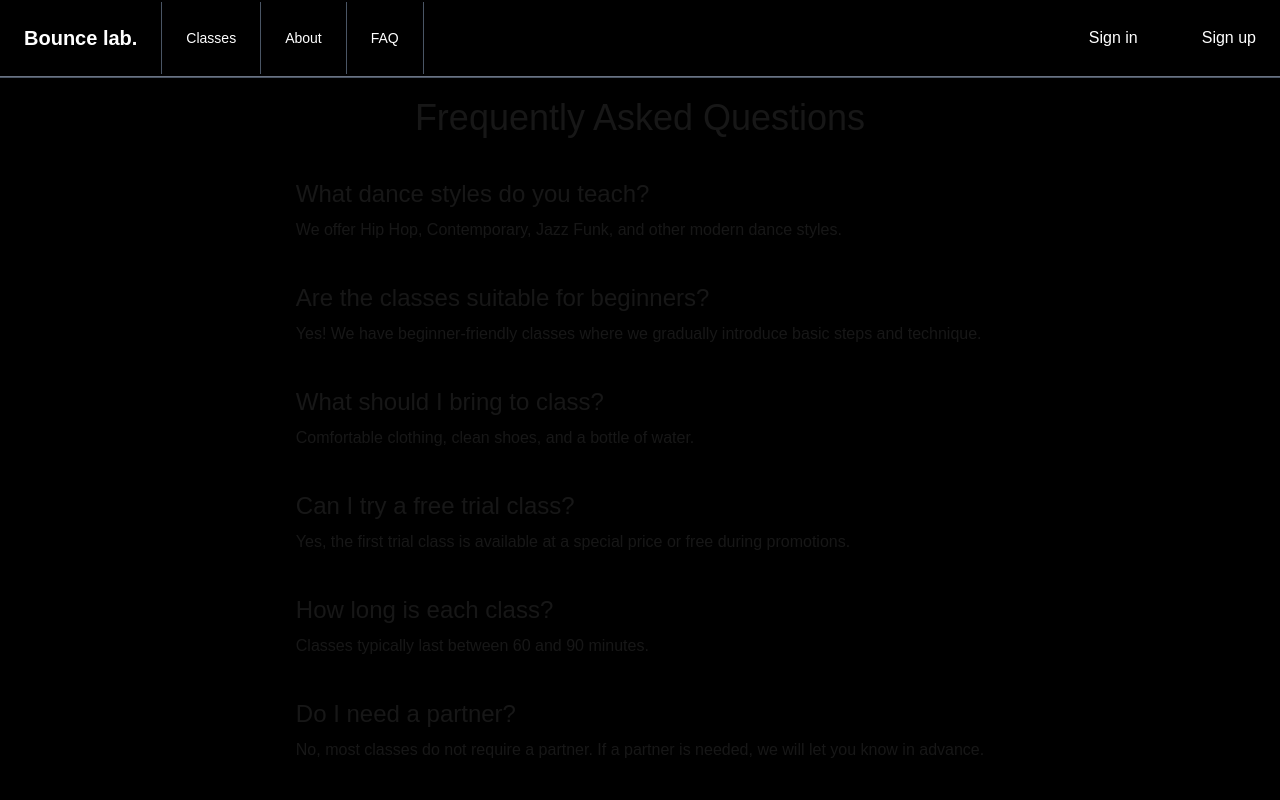
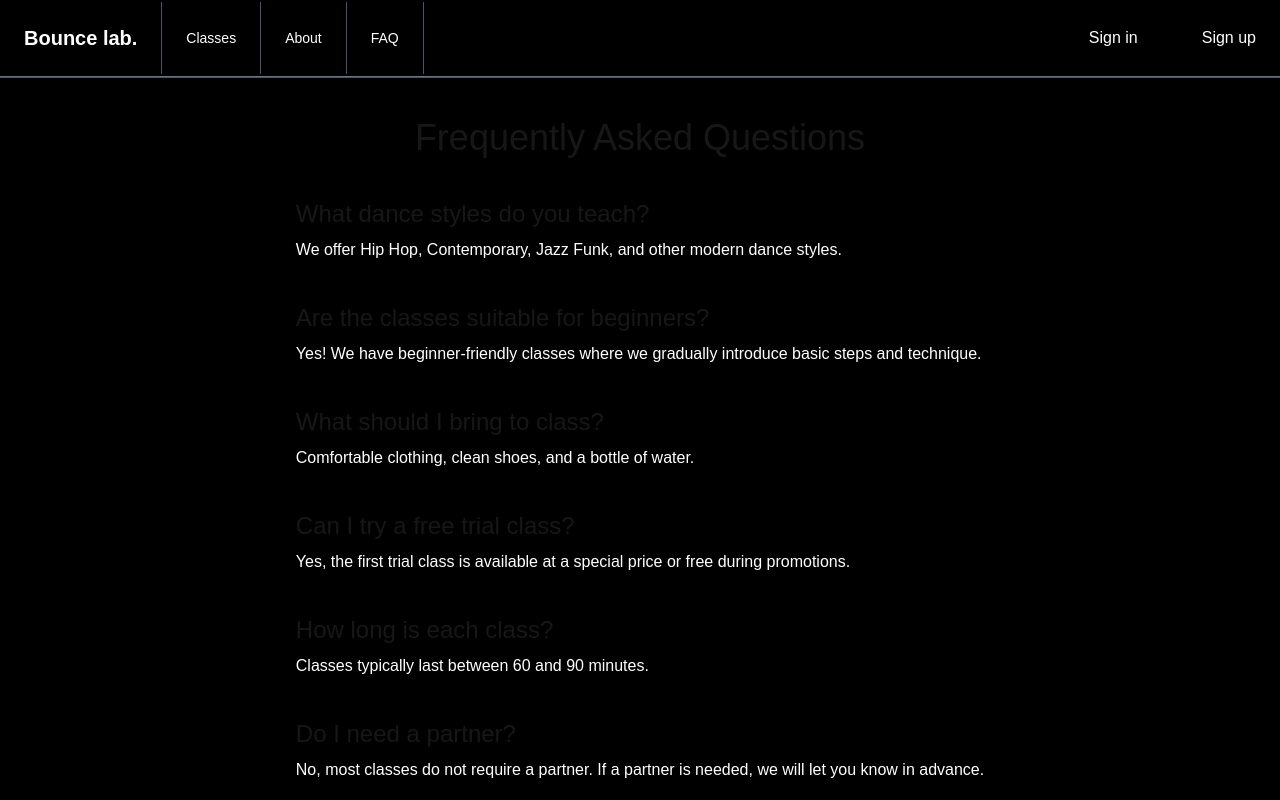
Before and after one commit to Yevhenii770/twerk, a Next.js app: page /faq in a window 1280 px wide. Shown: the top 800 px of the page. Built offline with nearby package versions, Linux system fonts and the light colour scheme; no server answers; a web font is replaced by a local one.

Commit message:
layout fix

```diff
--- a/app/(marketing)/about/page.tsx
+++ b/app/(marketing)/about/page.tsx
@@ -18,7 +18,7 @@ export default function About() {
         durationSec={18}
       />
       <SectionContainer>
-        <div className="relative w-full h-[20vh] sm:h-[20vh] md:w-5/11 bg-black md:h-full">
+        <div className="relative w-full bg-black h-[20vh] md:w-5/11  md:h-auto lg:h-auto">
           <OverlayTitle text="Founders" />
         </div>
         <div className=" w-full flex md:w-6/11">
--- a/app/(marketing)/classes/page.tsx
+++ b/app/(marketing)/classes/page.tsx
@@ -19,7 +19,10 @@ export default function Classes() {
             <OverlayTitle text="Booking Experience for Classes" size="sm" />
           </div>
         </div>
-        <div className="grid grid-cols-1 md:grid-cols-2 md:w-5/11">
+        {/* grid grid-cols-1 md:grid-cols-2 */}
+        <div className="md:w-5/11">
+          <div className="flex flex-col lg:flex-row">
+            <div className="flex-1 flex">
               <ClassCard
                 id="A1"
                 title="Twerk Choreo"
@@ -28,6 +31,8 @@ export default function Classes() {
                 imageUrl="/red_sample.png"
                 bookingUrl="/dashboard"
               />
+            </div>
+            <div className="flex-1 flex">
               <ClassCard
                 id="B1"
                 title="Twerk Choreo (Advanced)"
@@ -36,6 +41,11 @@ export default function Classes() {
                 imageUrl="/red_sample.png"
                 bookingUrl="/dashboard"
               />
+            </div>
+          </div>
+
+          <div className="flex flex-col lg:flex-row ">
+            <div className="flex-1 flex ">
               <ClassCard
                 id="C3"
                 title="Breaking Basics"
@@ -45,6 +55,8 @@ export default function Classes() {
                 bookingUrl="/dashboard"
                 isUnavailable={true}
               />
+            </div>
+            <div className="flex-1 flex">
               <ClassCard
                 id="C1"
                 title="Hip Hop Foundations"
@@ -54,6 +66,8 @@ export default function Classes() {
                 bookingUrl="/dashboard"
                 isUnavailable={true}
               />
+            </div>
+          </div>
         </div>
       </SectionContainer>
 
--- a/app/(marketing)/faq/page.tsx
+++ b/app/(marketing)/faq/page.tsx
@@ -44,14 +44,14 @@ const faqs = [
 export default function Faq() {
   return (
     <SectionContainer>
-      <div className="p-5 bg-black h-full w-full">
+      <div className=" p-5 sm:p-5 md:p-0 bg-black h-full w-full">
         <div className="flex flex-col items-center">
-          <h2 className="mb-10 text-4xl">Frequently Asked Questions</h2>
+          <h2 className="mb-10 text-4xl mt-10">Frequently Asked Questions</h2>
           <ul>
             {faqs.map((ell, i) => (
               <li key={i} className="mb-10">
                 <h3 className="text-2xl text-bold mb-2">{ell.question}</h3>
-                <p>{ell.answer}</p>
+                <p className="text-white">{ell.answer}</p>
               </li>
             ))}
           </ul>
--- a/components/ClassCard.tsx
+++ b/components/ClassCard.tsx
@@ -22,7 +22,7 @@ export default function ClassCard({
 }: ClassCardProps) {
   return (
     <div
-      className={`flex flex-col divide-x divide-y divide-gray-200 ${
+      className={`relative flex flex-col divide-x divide-y divide-gray-200 w-full ${
         isUnavailable ? "card-disabled" : "card-active"
       }`}
     >
--- a/components/OverlayTitle.tsx
+++ b/components/OverlayTitle.tsx
@@ -2,22 +2,26 @@ type OverlayTitleProps = {
   text: string;
   className?: string;
   size?: "sm" | "md" | "lg";
+  textColor?: string;
 };
 
 const sizes: Record<NonNullable<OverlayTitleProps["size"]>, string> = {
   sm: "text-3xl sm:text-4xl md:text-5xl",
   md: "text-3xl md:text-6xl",
-  lg: "md:text-8xl text-6xl",
+  lg: "text-3xl md:text-6xl",
 };
 
 export default function OverlayTitle({
   text,
   className = "",
   size = "sm",
+  textColor = "text-white",
 }: OverlayTitleProps) {
   return (
     <div className={`absolute top-0 left-0 p-6 ${className}`}>
-      <h2 className={`${sizes[size]} font-bold text-white`}>{text}</h2>
+      <h2 className={`${sizes[size]} font-bold ${textColor ?? "text-white"}`}>
+        {text}
+      </h2>
     </div>
   );
 }
```
Lines whose indentation alone changed are shown as unchanged.
